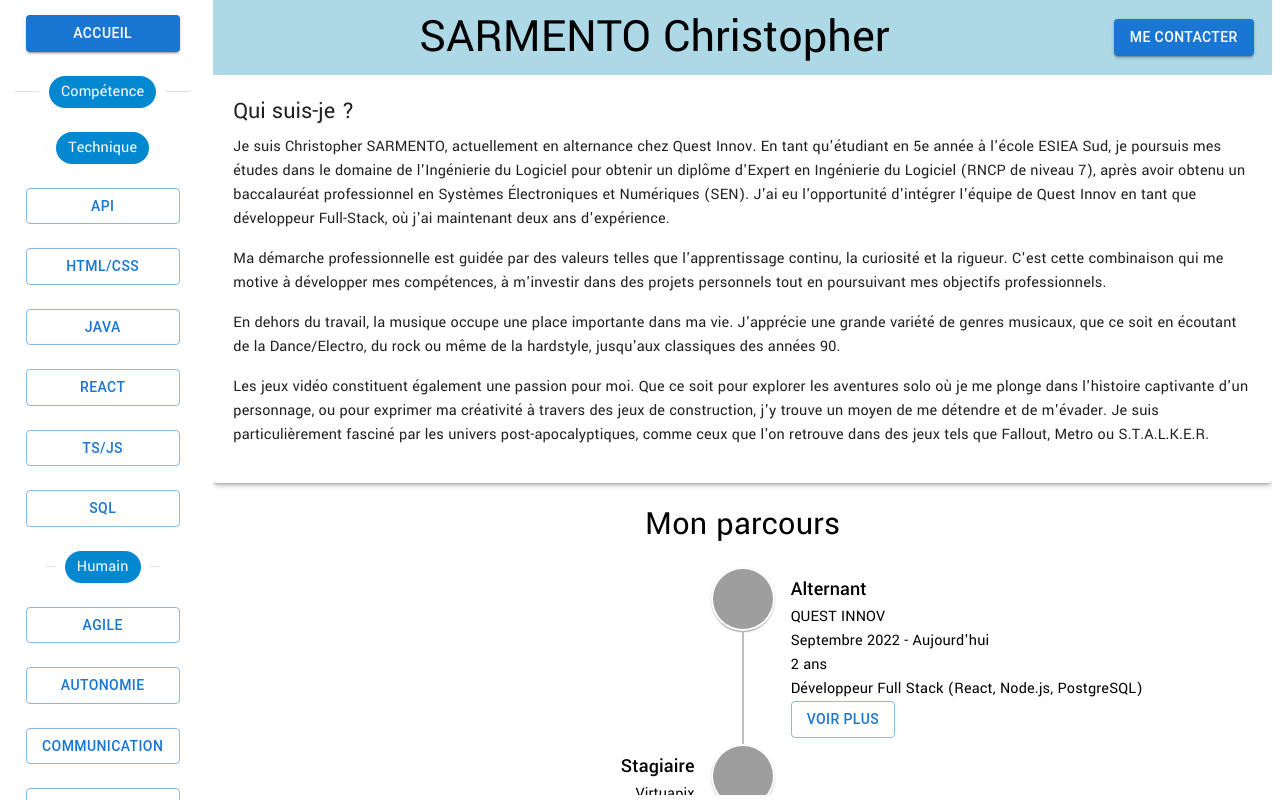
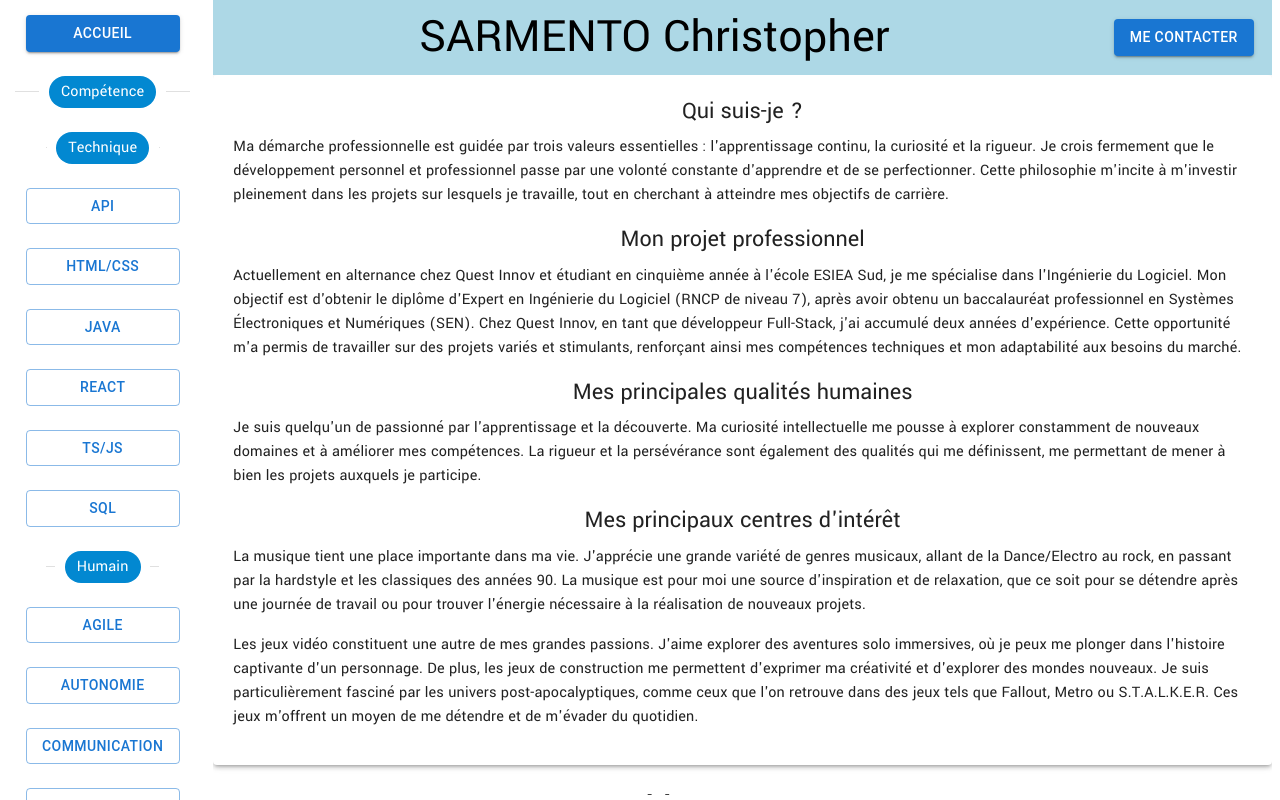
Before and after one commit to Toshiball/portfolio, a React (Vite) app: page / in a window 1280 px wide. Built offline with nearby package versions, Linux system fonts and the light colour scheme; grey boxes are pictures that could not be loaded.

Commit message:
Aboutme revus

```diff
--- a/src/App/Components/Body/AboutMe.tsx
+++ b/src/App/Components/Body/AboutMe.tsx
@@ -4,34 +4,65 @@ import CustomTimeLine from "./CustomTimeLine.tsx";
 function AboutMe() {
 	return (
 		<Box>
-			<Paper elevation={3} style={{ padding: "20px", marginBottom: "20px" }}>
+			<Paper
+				elevation={3}
+				style={{
+					padding: "20px",
+					marginBottom: "20px",
+					display: "flex",
+					flexDirection: "column",
+					flexWrap: "nowrap",
+					justifyContent: "center",
+					alignItems: "center",
+				}}
+			>
 				<Typography variant="h5" gutterBottom>
 					Qui suis-je ?
 				</Typography>
 				<Typography variant="body1" paragraph>
-					Je suis Christopher SARMENTO, actuellement en alternance chez Quest Innov. En tant qu'étudiant en 5e
-					année à l'école ESIEA Sud, je poursuis mes études dans le domaine de l'Ingénierie du Logiciel pour
-					obtenir un diplôme d'Expert en Ingénierie du Logiciel (RNCP de niveau 7), après avoir obtenu un
-					baccalauréat professionnel en Systèmes Électroniques et Numériques (SEN). J'ai eu l'opportunité
-					d'intégrer l'équipe de Quest Innov en tant que développeur Full-Stack, où j'ai maintenant deux ans
-					d'expérience.
+					Ma démarche professionnelle est guidée par trois valeurs essentielles : l'apprentissage continu, la
+					curiosité et la rigueur. Je crois fermement que le développement personnel et professionnel passe
+					par une volonté constante d'apprendre et de se perfectionner. Cette philosophie m'incite à
+					m'investir pleinement dans les projets sur lesquels je travaille, tout en cherchant à atteindre mes
+					objectifs de carrière.
+				</Typography>
+				<Typography variant="h5" gutterBottom>
+					Mon projet professionnel
 				</Typography>
 				<Typography variant="body1" paragraph>
-					Ma démarche professionnelle est guidée par des valeurs telles que l'apprentissage continu, la
-					curiosité et la rigueur. C'est cette combinaison qui me motive à développer mes compétences, à
-					m'investir dans des projets personnels tout en poursuivant mes objectifs professionnels.
+					Actuellement en alternance chez Quest Innov et étudiant en cinquième année à l'école ESIEA Sud, je
+					me spécialise dans l'Ingénierie du Logiciel. Mon objectif est d'obtenir le diplôme d'Expert en
+					Ingénierie du Logiciel (RNCP de niveau 7), après avoir obtenu un baccalauréat professionnel en
+					Systèmes Électroniques et Numériques (SEN). Chez Quest Innov, en tant que développeur Full-Stack,
+					j'ai accumulé deux années d'expérience. Cette opportunité m'a permis de travailler sur des projets
+					variés et stimulants, renforçant ainsi mes compétences techniques et mon adaptabilité aux besoins du
+					marché.
+				</Typography>
+				<Typography variant="h5" gutterBottom>
+					Mes principales qualités humaines
 				</Typography>
 				<Typography variant="body1" paragraph>
-					En dehors du travail, la musique occupe une place importante dans ma vie. J'apprécie une grande
-					variété de genres musicaux, que ce soit en écoutant de la Dance/Electro, du rock ou même de la
-					hardstyle, jusqu'aux classiques des années 90.
+					Je suis quelqu'un de passionné par l'apprentissage et la découverte. Ma curiosité intellectuelle me
+					pousse à explorer constamment de nouveaux domaines et à améliorer mes compétences. La rigueur et la
+					persévérance sont également des qualités qui me définissent, me permettant de mener à bien les
+					projets auxquels je participe.
+				</Typography>
+				<Typography variant="h5" gutterBottom>
+					Mes principaux centres d'intérêt
 				</Typography>
 				<Typography variant="body1" paragraph>
-					Les jeux vidéo constituent également une passion pour moi. Que ce soit pour explorer les aventures
-					solo où je me plonge dans l'histoire captivante d'un personnage, ou pour exprimer ma créativité à
-					travers des jeux de construction, j'y trouve un moyen de me détendre et de m'évader. Je suis
+					La musique tient une place importante dans ma vie. J'apprécie une grande variété de genres musicaux,
+					allant de la Dance/Electro au rock, en passant par la hardstyle et les classiques des années 90. La
+					musique est pour moi une source d'inspiration et de relaxation, que ce soit pour se détendre après
+					une journée de travail ou pour trouver l'énergie nécessaire à la réalisation de nouveaux projets.
+				</Typography>
+				<Typography variant="body1" paragraph>
+					Les jeux vidéo constituent une autre de mes grandes passions. J'aime explorer des aventures solo
+					immersives, où je peux me plonger dans l'histoire captivante d'un personnage. De plus, les jeux de
+					construction me permettent d'exprimer ma créativité et d'explorer des mondes nouveaux. Je suis
 					particulièrement fasciné par les univers post-apocalyptiques, comme ceux que l'on retrouve dans des
-					jeux tels que Fallout, Metro ou S.T.A.L.K.E.R.
+					jeux tels que Fallout, Metro ou S.T.A.L.K.E.R. Ces jeux m'offrent un moyen de me détendre et de
+					m'évader du quotidien.
 				</Typography>
 			</Paper>
 			<Grid container sx={{ display: "flex", flexDirection: "column" }}>
```
